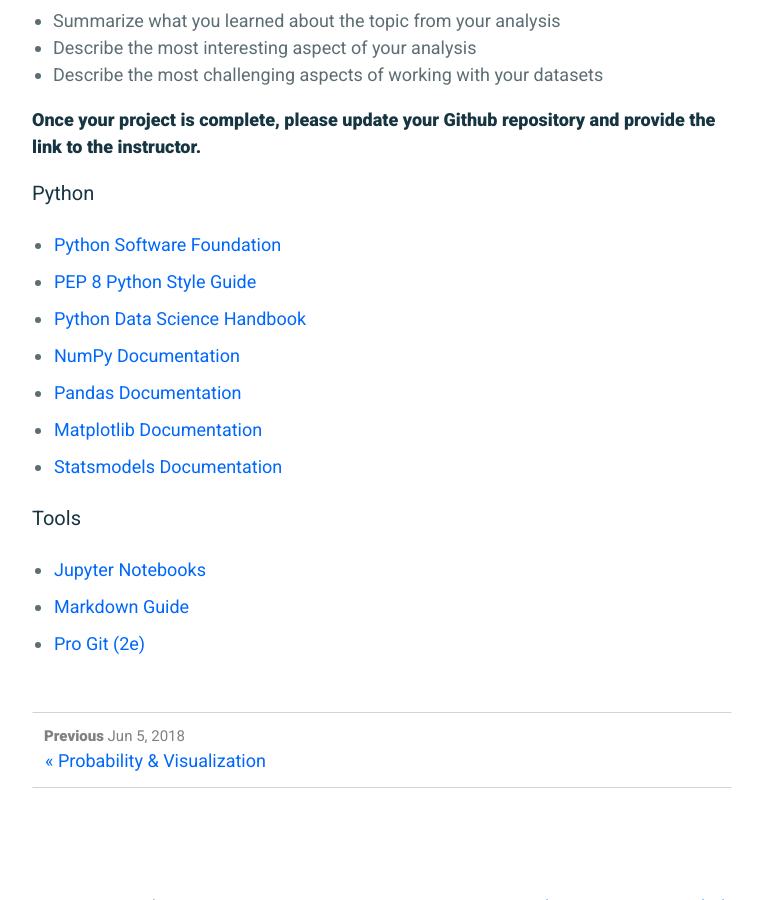
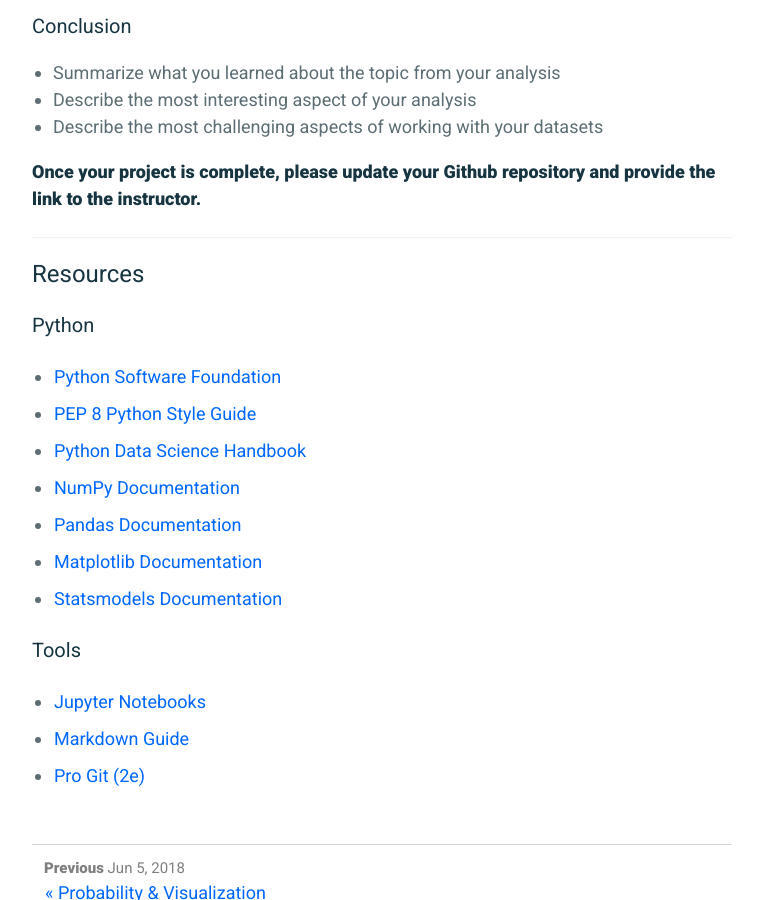
Before and after one commit to anhnguyendepocen/python-stats, a Jekyll site: the page built from _posts/2018-06-06-lecture4.md, in a window 1280 px wide and 900 px high, scrolled down 1436 px. Shown: the whole window, without its empty margins (258-1021 px from the left). Built offline with Jekyll 4.4.1, drawn with Linux system fonts in a browser that asks for light colours.

Commit message:
add breaklines

```diff
--- a/_posts/2018-06-06-lecture4.md
+++ b/_posts/2018-06-06-lecture4.md
@@ -13,9 +13,13 @@
  * hypothesis testing
  * linear regression
 
+-----
+
 ## Materials
  * <a target="_blank" href="{{ site.url }}/python-stats/download/lec4_stat_inference.pdf">Slides</a>
 * <a target="_blank" href="{{ site.url }}/python-stats/download/lec4_stat_inference.ipynb">Jupyter notebook</a>
+
+-----
 
 ## Bootcamp Project Part II
 To complete the final project, you will add onto the Jupyter notebook that you created yesterday.  For today, you will complete the *Analysis* and *Conclusion* sections.  These should be brief, or in outline form.
@@ -40,6 +44,10 @@
 
 **Once your project is complete, please update your Github repository and provide the link to the instructor.**
 
+-----
+
+## Resources
+
 ### Python
  * <a href="https://www.python.org/" target="_blank">Python Software Foundation</a>
  * <a href="http://pep8.org/" target="_blank">PEP 8 Python Style Guide</a>
```
Also changed, not shown: _posts/2018-06-04-lecture1.md (+4 -0 lines), _posts/2018-06-04-lecture2.md (+6 -0 lines), _posts/2018-06-05-lecture3.md (+10 -0 lines), 5 other files.
